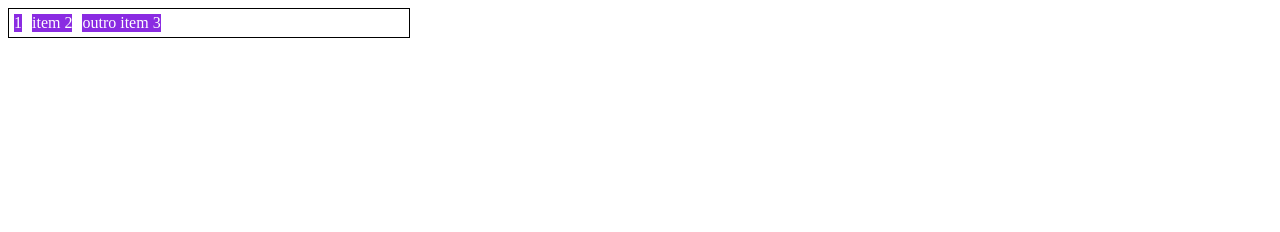
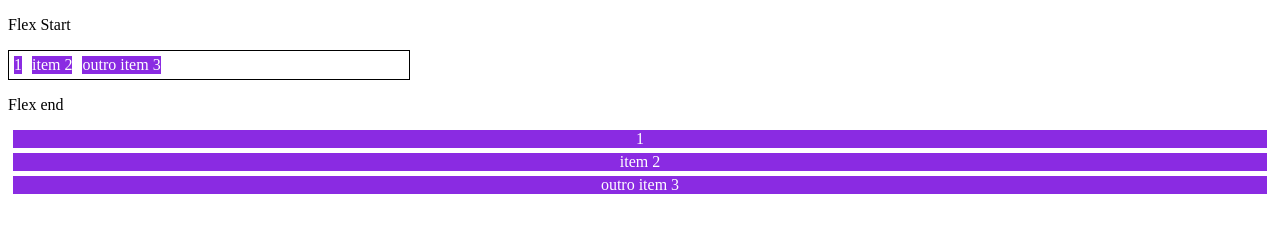
Before and after one commit to lucasdcunha42/santander-bootcamp-dio, a plain HTML site: page Flex-box/3-justify-content.html in a window 1280 px wide. Drawn offline with Linux system fonts and the light colour scheme.

Commit message:
criando flex end

```diff
--- a/Flex-box/3-justify-content.html
+++ b/Flex-box/3-justify-content.html
@@ -11,6 +11,7 @@
             border: 1px solid black;
             margin: 0;
             display: flex;
+            margin-bottom: 10px;
         }
 
         .item {
@@ -22,10 +23,20 @@
         .flex-start{
             justify-content: flex-start;
         }
+        .flex-end{
+            justify-content: flex-end;
+        }
     </style>
 </head>
 <body>
+    <p>Flex Start</p>
     <section class="container flex-start">
+        <div class="item">1</div>
+        <div class="item">item 2</div>
+        <div class="item">outro item 3</div>
+    </section>
+    <p>Flex end</p>
+    <section class="ntainer flex-end">
         <div class="item">1</div>
         <div class="item">item 2</div>
         <div class="item">outro item 3</div>
```
